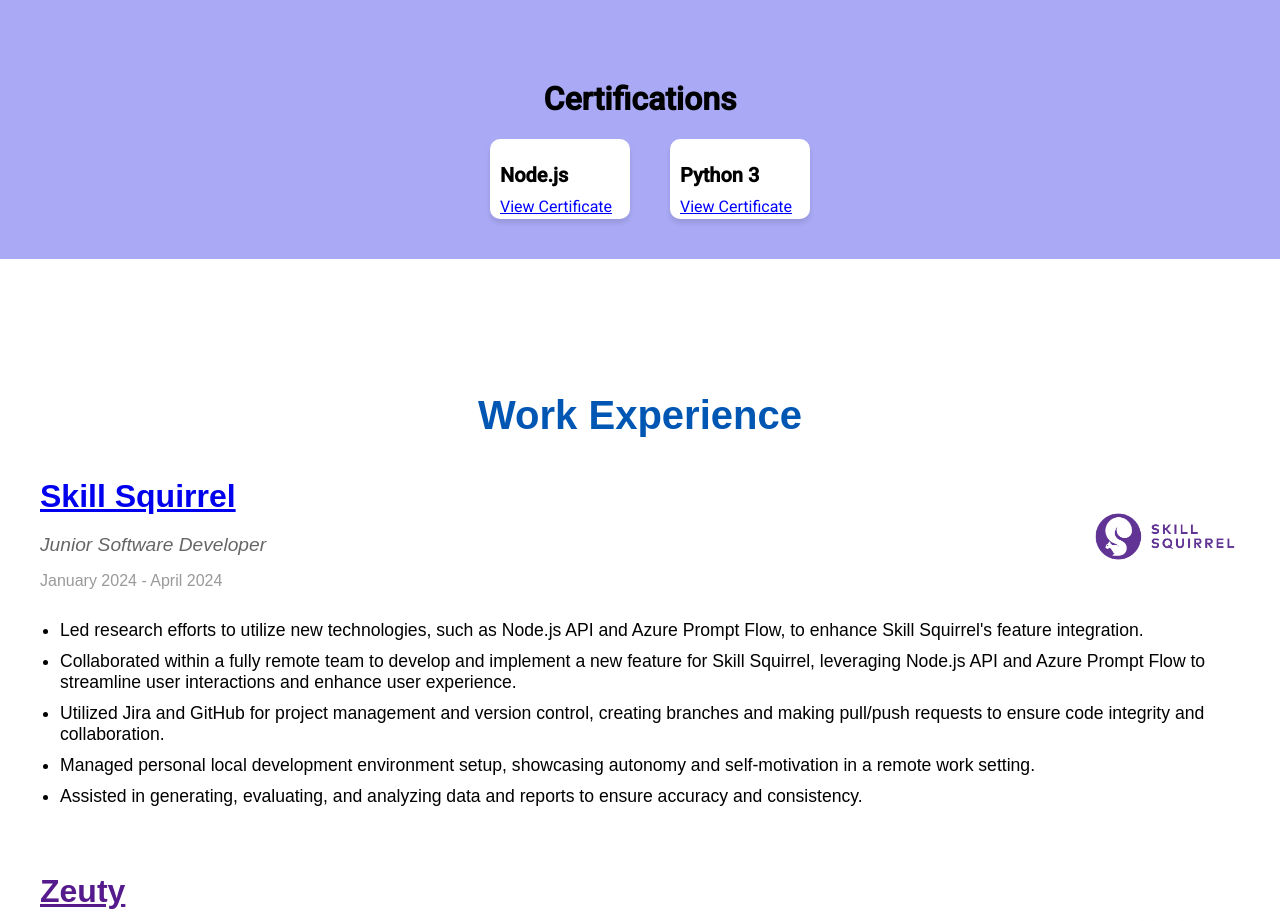
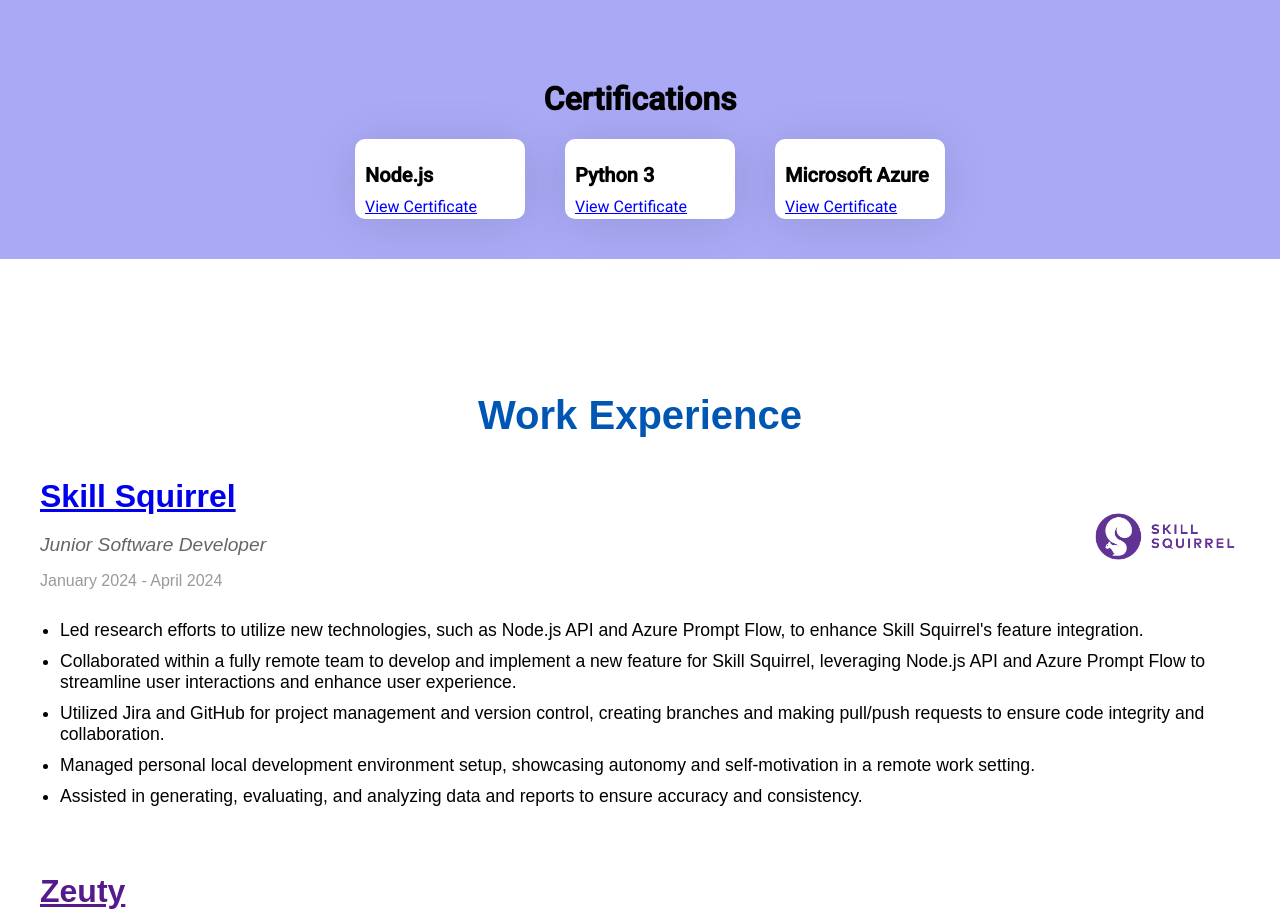
Before and after one commit to Prabal31/My-Portfolio, an Angular app: page / in a window 1280 px wide. Shown: the part 1780-2701 px from the top of the page. Built offline with nearby package versions, Linux system fonts and the light colour scheme.

Commit message:
feat: Add Microsoft Azure certification to Content.json and update menu-about component CSS for responsive design

```diff
--- a/src/app/Menu/menu-about/menu-about.component.css
+++ b/src/app/Menu/menu-about/menu-about.component.css
@@ -65,8 +65,8 @@
     border-radius: 10px;
     text-align: left;
     padding: 10px;
-    box-shadow: 0 4px 5px rgba(0, 0, 0, 0.1);
-    width: 120px; /* Reduced width */
+    box-shadow: 0 4px 50px rgba(0, 0, 0, 0.1);
+    width: 150px; /* Reduced width */
     height: 60px; /* Reduced height */
     margin-right: 20px;
 }
--- a/src/assets/data/Content.json
+++ b/src/assets/data/Content.json
@@ -23,6 +23,10 @@
     {
     "Name": "Python 3",
     "pdf": "./assets/images/Python(beginner)_certificate.pdf"
+    },
+    {
+    "Name": "Microsoft Azure",
+    "pdf": "./assets/images/Azure_certificate.pdf"
     }
   ]
 }
```
Also changed, not shown: src/assets/data/Experience.json (indentation only), src/assets/data/Projects.json (indentation only).
